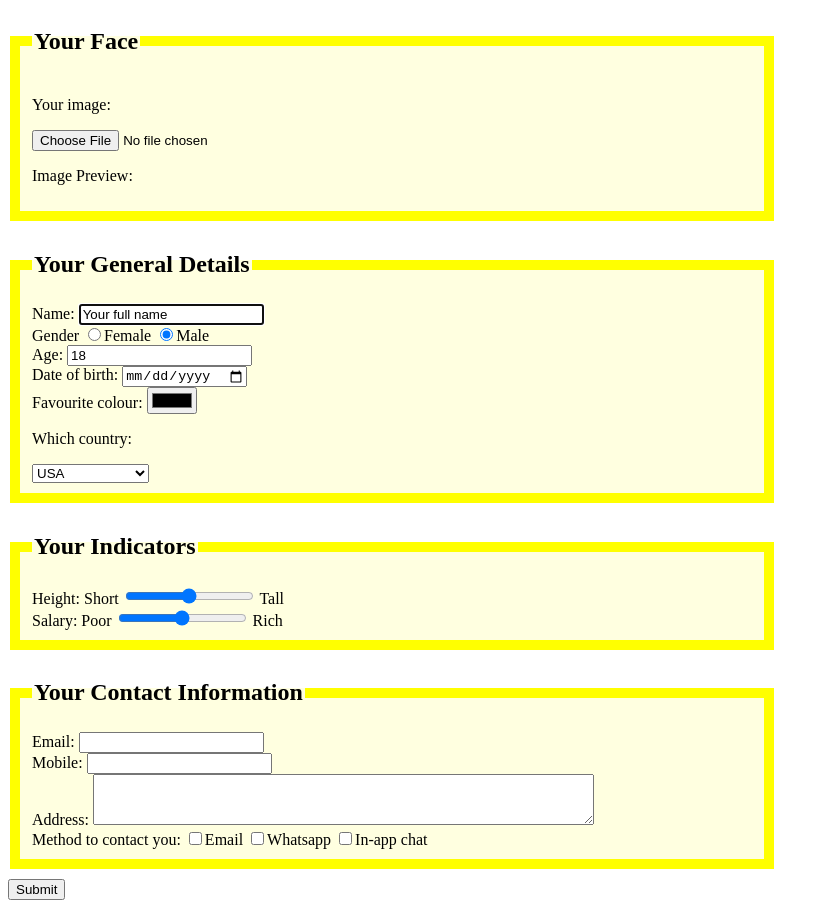
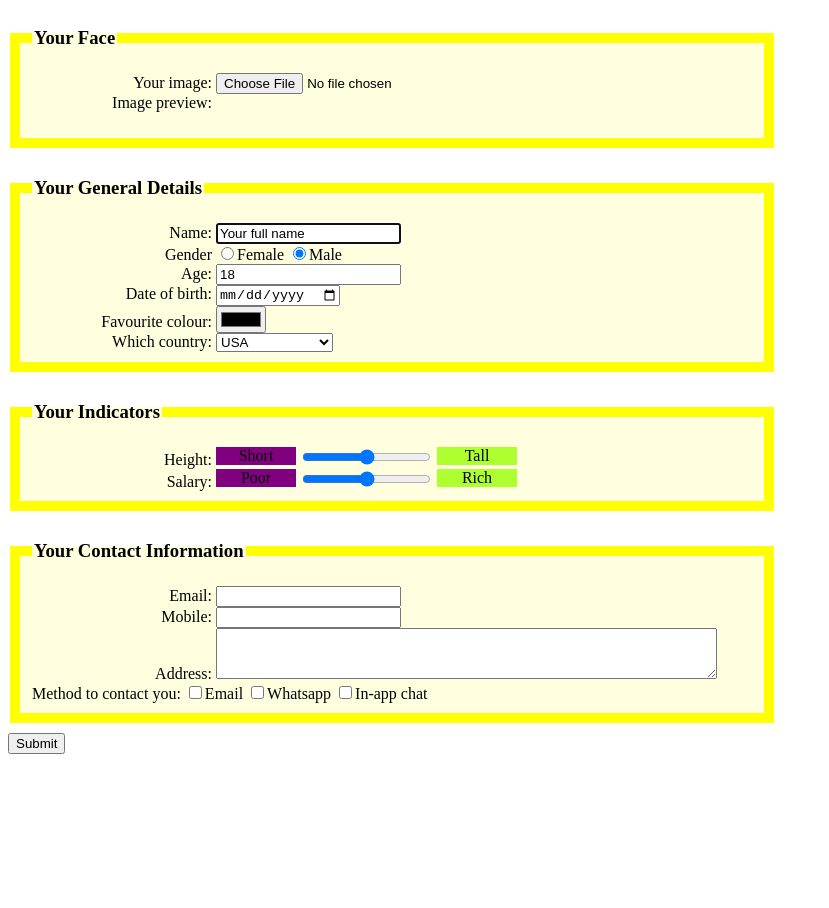
Before and after one commit to ayimaster/HK-University-front-end, a plain HTML site: page part3.html in a window 1280 px wide. Shown: the whole page, without its empty margins (0-829 px from the left). After the commit the page ends 800 px from the top, so only its background shows below. Drawn offline with Linux system fonts and the light colour scheme.

Commit message:
Add background colour to the range Add style to the input

```diff
--- a/part3.html
+++ b/part3.html
@@ -5,6 +5,7 @@
   <title>Form</title>
   <meta name="author" content="Ayima Okeeva">
 </head>
+
 <body>
   <style>
     fieldset {
@@ -18,10 +19,32 @@
       display: inline-block;
       text-align: right;
       vertical-align: text-top;
+      width: 180px;
+    }
+
+    .purple {
+      background-color: purple;
+      text-align: center;
+      width: 80px;
+      vertical-align: top;
+      display: inline-block;
+    }
+
+    .green {
+      background-color: greenyellow;
+      text-align: center;
+      width: 80px;
+      vertical-align: top;
+            display: inline-block;
+
     }
 
     input {
-/*      width: auto;*/
+      /*      width: auto;*/
+    }
+
+    input[type=range] {
+      text-align: center;
     }
 
     .feedback {
@@ -33,7 +56,7 @@
       font-size: 40px
     }
 
-    inpu:hover {
+    input:hover {
       font-size: 20px
     }
   </style>
@@ -44,12 +67,13 @@
       <form method="post" enctype="multipart/form-data" action="https://ihome.ust.hk/~rossiter/cgi-bin/show_everything.php">
         <fieldset>
           <legend>
-            <h2>Your Face</h2>
+            <h3>Your Face</h3>
           </legend>
-          <p>Your image:</p>
+          <label for="name">Your image:</label>
           <input type="file" name="fileToUpload">
-          <p>Image Preview:
-            <img id="preview" ></p>
+          <br>
+          <label for="image">Image preview:</label>
+          <img id="preview"></p>
         </fieldset>
       </form>
 
@@ -58,7 +82,7 @@
       <form>
         <fieldset>
           <legend>
-            <h2>Your General Details</h2>
+            <h3>Your General Details</h3>
           </legend>
           <label for="name">Name:</label>
           <input type="text" name="firstname" value="Your full name" autofocus>
@@ -76,7 +100,7 @@
           <label for="color">Favourite colour:</label>
           <input type="color" name="colour">
           <br>
-          <p>Which country:</p>
+          <label for="country">Which country:</label>
           <select name="countries">
             <option value="usa">USA</option>
             <option value="ru">Russia</option>
@@ -90,15 +114,17 @@
       <form>
         <fieldset>
           <legend>
-            <h2>Your Indicators</h2>
+            <h3>Your Indicators</h3>
           </legend>
           <label for="height">Height:</label>
-          Short
-          <input type="range" min="0" max="100" step="5" value="50" name="mood"> Tall
+          <div class="purple">Short</div>
+          <input type="range" min="0" max="100" step="5" value="50" name="height" class="labelStyle">
+          <div class="green">Tall</div>
           <br>
           <label for="salary">Salary:</label>
-          Poor
-          <input type="range" min="0" max="100" step="5" value="50" name="mood"> Rich
+          <div class="purple">Poor</div>
+          <input type="range" min="0" max="100" step="5" value="50" name="salary" class="labelStyle">
+          <div class="green">Rich</div>
           <br>
         </fieldset>
       </form>
@@ -107,14 +133,15 @@
       <form>
         <fieldset>
           <legend>
-            <h2>Your Contact Information</h2>
+            <h3>Your Contact Information</h3>
           </legend>
           <label for="email">Email:</label>
           <input type="text" name="email" required>
           <br>
           <label for="mobile">Mobile:</label>
           <input type="tel" name="tel">
-          <br> Address:
+          <br>
+          <label for="salary">Address:</label>
           <textarea rows="3" cols="60" name="feedback">
           </textarea>
           <br> Method to contact you:
```
